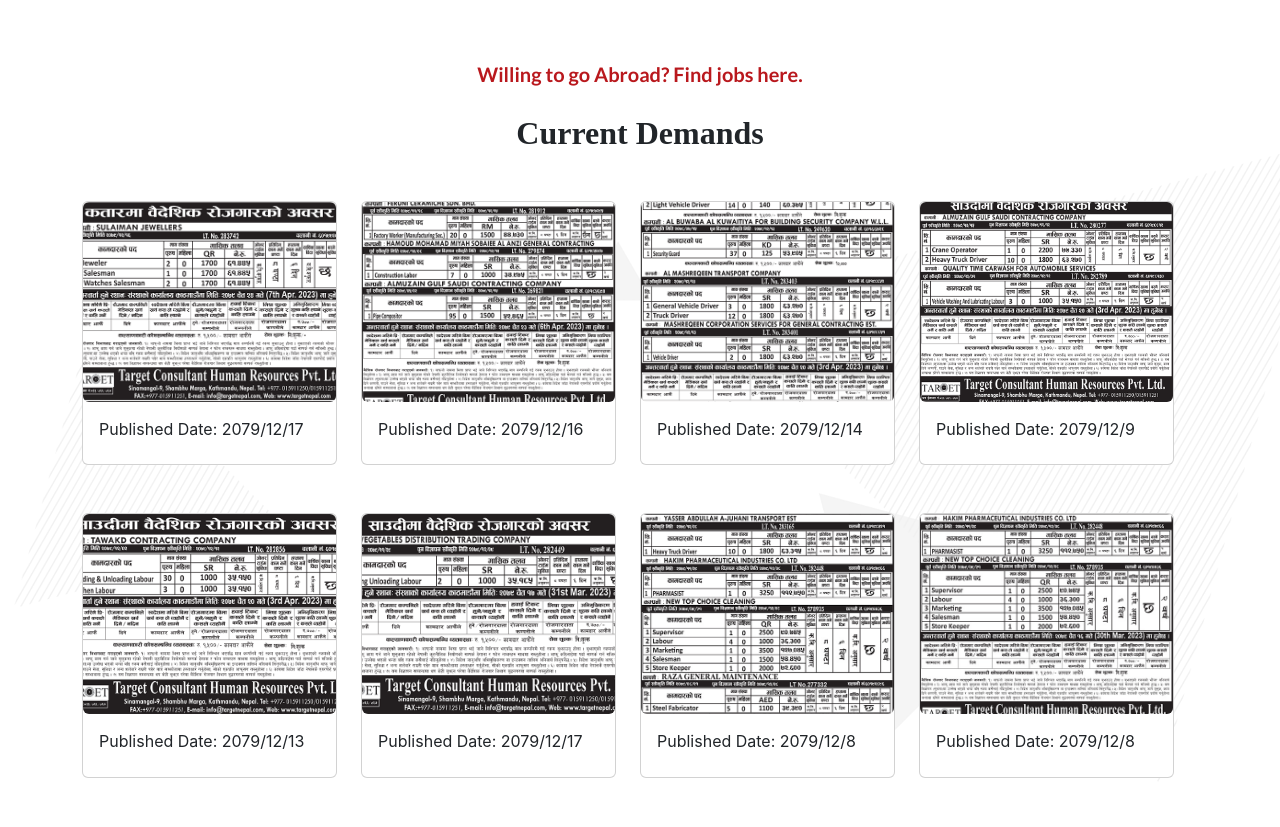
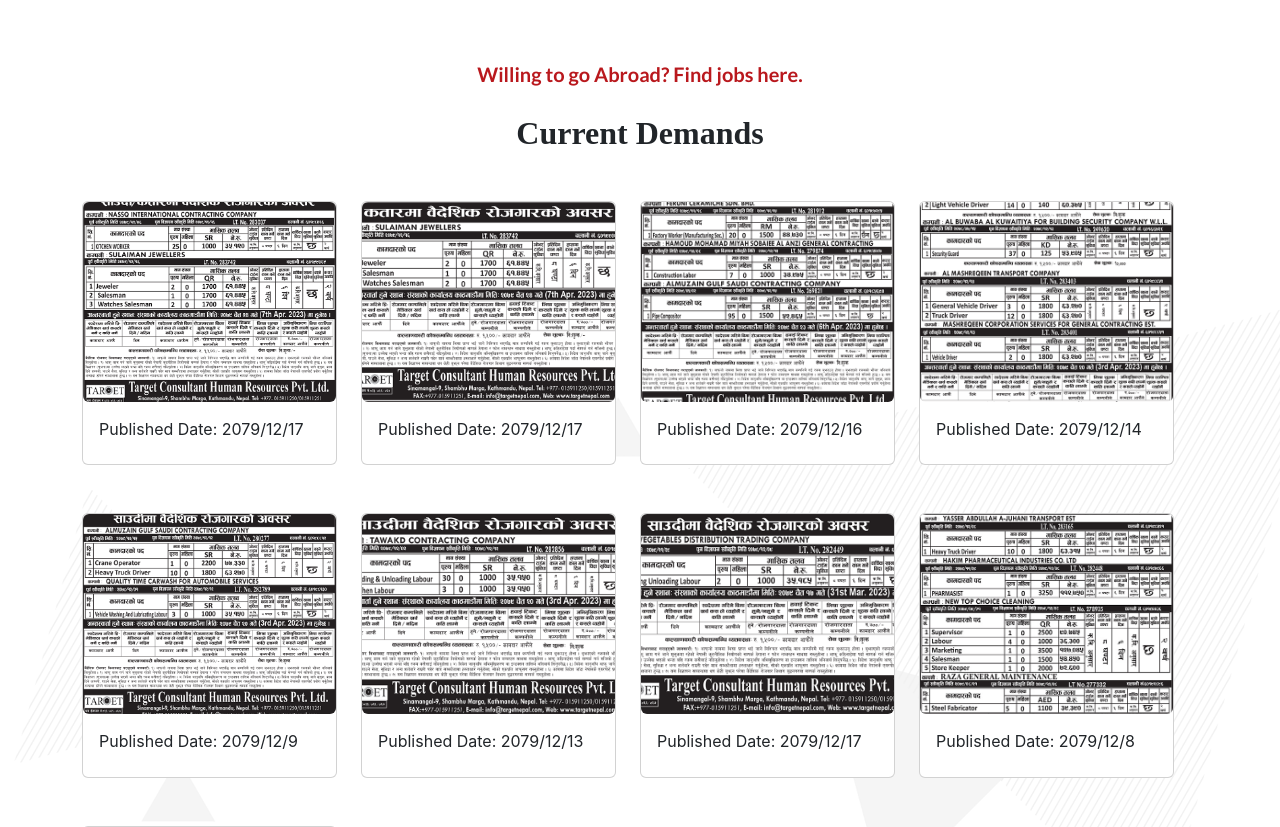
Before and after one commit to razustha/targetnepal, a PHP site: page / in a window 1280 px wide. Shown: the part 2273-3100 px from the top of the page. Run offline with PHP 8.4, Linux system fonts and the light colour scheme; some libraries are stand-ins or nearby versions; some web fonts are replaced.

Commit message:
add demand latest

```diff
--- a/page-templates/all-job.php
+++ b/page-templates/all-job.php
@@ -9,6 +9,20 @@
 
         <div class="row g-4">
             <div class="row g-4">
+            <div class="col-md-3">
+                    <a href="assets/img/demand/tchrpl_16_chait-1.png" data-lightbox="image-1">
+                        <div class="card mb-4">
+
+                            <img class="img-fluid rounded" src="assets/img/demand/tchrpl_16_chait-1.png" alt="">
+
+                            <div class="card-body">
+                                <h5 class="card-title">Published Date: 2079/12/17</h5>
+
+                            </div>
+                        </div>
+                    </a>
+
+                </div>
             <div class="col-md-3">
                     <a href="assets/img/demand/tchrpl_15_chait_16_2.png" data-lightbox="image-1">
                         <div class="card mb-4">
```
Also changed, not shown: job-demand.php (+13 -0 lines), assets/img/demand/tchrpl_15_chait_16_2.png, assets/img/demand/tchrpl_16_chait-1.png (added).
